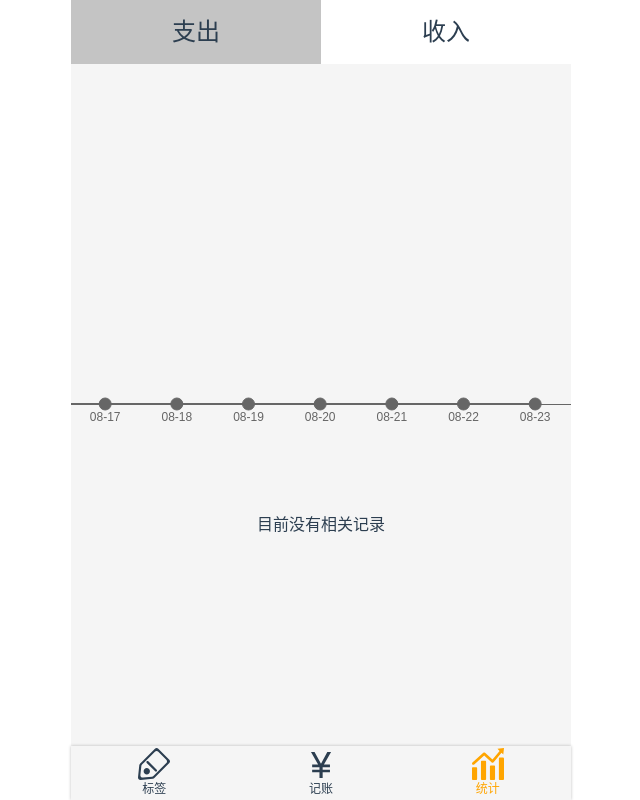
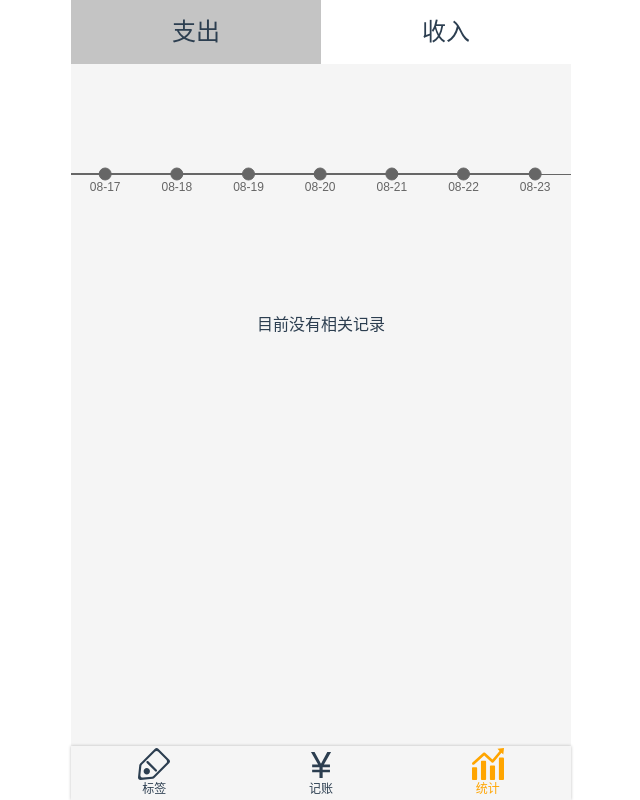
Before and after one commit to tang-xuan11/morney-test, a Vue app: page /#/statistics in a window 1280 px wide. Shown: the whole page, without its empty margins (319-959 px from the left). Built offline with nearby package versions, Linux system fonts and the light colour scheme.

Commit message:
改变 chart 样式

```diff
--- a/src/views/Statistics.vue
+++ b/src/views/Statistics.vue
@@ -70,10 +70,12 @@ export default class Statistics extends Vue {
     const keys = this.keyValueList.map((item) => item.key);
     const values = this.keyValueList.map((item) => item.value);
     this.recordList.map((r) => _.pick(r, ["createdAt", "amount"]));
+
     return {
       grid: {
         left: 0,
         right: 0,
+        height: 50,
       },
       xAxis: {
         type: "category",
@@ -211,6 +213,7 @@ export default class Statistics extends Vue {
 }
 .chart {
   width: 430%;
+  height: 200px;
   &-wrapper {
     overflow: auto;
     &::-webkit-scrollbar {
```
